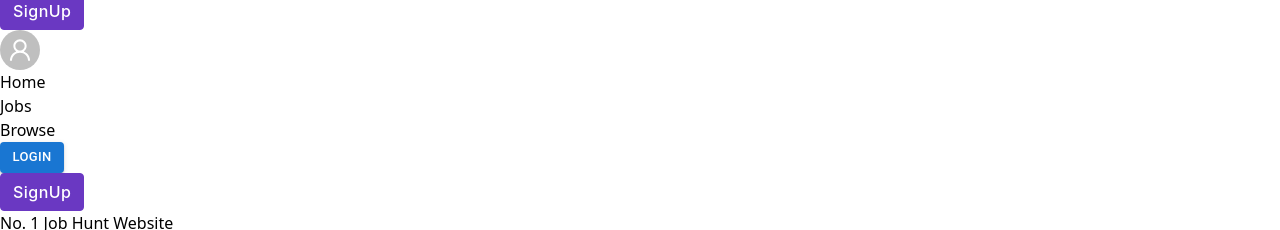
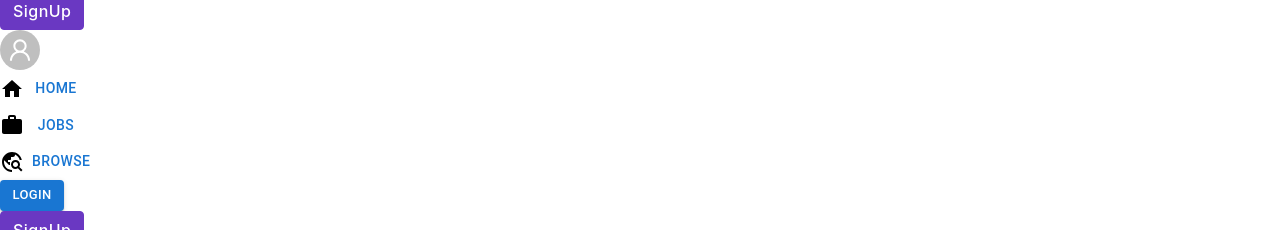
Before and after one commit to Aman-Agnihotri36/JobPortel, a React (Vite) app in the folder frontend/: page / in a window 1280 px wide. Both pictures are taken after a click on the button 20 px from the left and 203 px from the top of the page. Shown: the part 153-383 px from the top of the page. Built offline with nearby package versions, Linux system fonts and the light colour scheme; no server answers.

Commit message:
fullfinal change

```diff
--- a/frontend/src/components/admin/CompanySetup.jsx
+++ b/frontend/src/components/admin/CompanySetup.jsx
@@ -86,7 +86,7 @@ function CompanySetup() {
     return (
         <div>
             <Navbar />
-            <div className="min-h-screen flex   sm:items-center justify-center ">  {/* Background color change */}
+            <div className="min-h-screen flex  mt-10  sm:items-center justify-center ">  {/* Background color change */}
                 <div className="bg-white p-10 rounded shadow-md w-full max-w-4xl">
                     <div className='flex gap-10  justify-start items-center'>
                         <button onClick={() => navigate('/admin/companies/create')} className='bg-gray-100 text-gray-600 rounded-md px-3 py-2 '><KeyboardBackspaceIcon />Back</button>
--- a/frontend/src/components/admin/CreateCompany.jsx
+++ b/frontend/src/components/admin/CreateCompany.jsx
@@ -54,7 +54,7 @@ function CreateCompany() {
                 </div>
             </div>
             <div className='absolute bottom-0 w-full'>
-                <Footer />
+
             </div>
         </div>
     )
--- a/frontend/src/components/shared/AvtarPopover.jsx
+++ b/frontend/src/components/shared/AvtarPopover.jsx
@@ -98,18 +98,18 @@ export default function BasicPopover() {
                             {
                                 user && user.role == 'recruiter' ? (
                                     <>
+                                        <div className='flex w-fit items-center gap-2 cursor-pointer'>
 
+                                            <LogoutOutlinedIcon />
+                                            <Button onClick={logoutHandler} href="#text-buttons">Logout</Button>
+                                        </div>
                                     </>
                                 ) : (
                                     <>
+                                        <div>
                                             <PersonOutlineOutlinedIcon />
                                             <Button href="#text-buttons"><Link to='/profile'>View Profile</Link></Button>
-                                    </>
-                                )
-                            }
-
                                         </div>
-
                                         <div className='flex w-fit items-center gap-2 cursor-pointer'>
 
                                             <HomeIcon />
@@ -125,11 +125,14 @@ export default function BasicPopover() {
                                             <TravelExploreIcon />
                                             <Link to='/browse'><Button >Browse</Button></Link>
                                         </div>
-                        <div className='flex w-fit items-center gap-2 cursor-pointer'>
+                                    </>
+                                )
+                            }
 
-                            <LogoutOutlinedIcon />
-                            <Button onClick={logoutHandler} href="#text-buttons">Logout</Button>
                         </div>
+
+
+
 
 
                     </div>
@@ -137,8 +140,8 @@ export default function BasicPopover() {
                         user && user.role == 'recruiter' ? (
                             <>
 
-                                <Link to='/admin/companies'><li className='cursor-pointer'><Button >Companies</Button></li></Link>
-                                <Link to='/admin/jobs'><li className='cursor-pointer'><Button >Jobs</Button></li></Link>
+                                <Link to='/admin/companies'><Button className='cursor-pointer'>Companies</Button></Link>
+                                <Link to='/admin/jobs'><Button className='cursor-pointer'>Jobs</Button></Link>
                             </>
                         ) : (
                             <div className='flex items-center gap-2'>
--- a/frontend/src/components/shared/Hamburger.jsx
+++ b/frontend/src/components/shared/Hamburger.jsx
@@ -5,6 +5,9 @@ import { UserOutlined } from '@ant-design/icons';
 import Button from '@mui/material/Button';
 import CustomizedButtons from './Button';
 import { Avatar } from 'antd';
+import WorkIcon from '@mui/icons-material/Work';
+import HomeIcon from '@mui/icons-material/Home';
+import TravelExploreIcon from '@mui/icons-material/TravelExplore';
 
 const SimplePopover = () => {
     const [isOpen, setIsOpen] = useState(false);
@@ -44,21 +47,21 @@ const SimplePopover = () => {
                             </>
                         ) : (
                             <>
-                                <Link to='/'>
-                                    <li className='cursor-pointer hover:bg-gray-100 px-4 py-2 rounded-lg w-full text-center'>
-                                        Home
-                                    </li>
-                                </Link>
-                                <Link to='/jobs'>
-                                    <li className='cursor-pointer hover:bg-gray-100 px-4 py-2 rounded-lg w-full text-center'>
-                                        Jobs
-                                    </li>
-                                </Link>
-                                <Link to='/browse'>
-                                    <li className='cursor-pointer hover:bg-gray-100 px-4 py-2 rounded-lg w-full text-center'>
-                                        Browse
-                                    </li>
-                                </Link>
+                                <div className='flex w-fit items-center gap-2 cursor-pointer'>
+
+                                    <HomeIcon />
+                                    <Link to='/'><Button >Home</Button></Link>
+                                </div>
+                                <div className='flex w-fit items-center gap-2 cursor-pointer'>
+
+                                    <WorkIcon />
+                                    <Link to='/jobs'><Button >Jobs</Button></Link>
+                                </div>
+                                <div className='flex w-fit items-center gap-2 cursor-pointer'>
+
+                                    <TravelExploreIcon />
+                                    <Link to='/browse'><Button >Browse</Button></Link>
+                                </div>
                                 <Link to="/login">
                                     <Button className='bg-[#6A38C2] text-white w-full rounded-lg' variant="contained" size="small">
                                         Login
```
Lines whose indentation alone changed are shown as unchanged.
